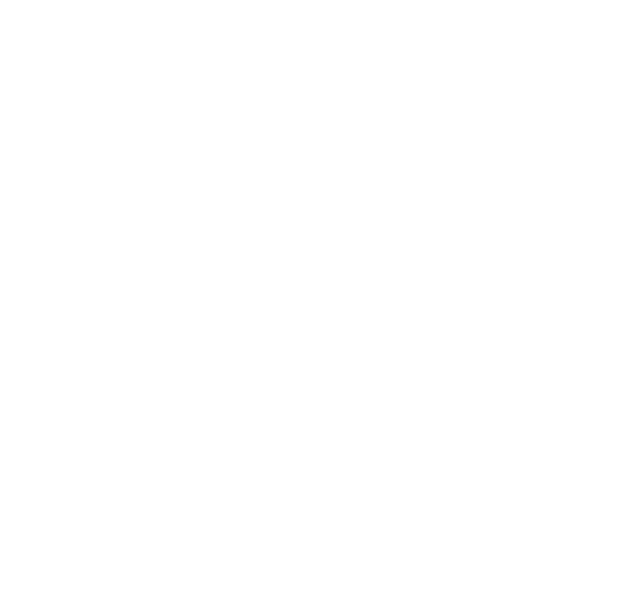
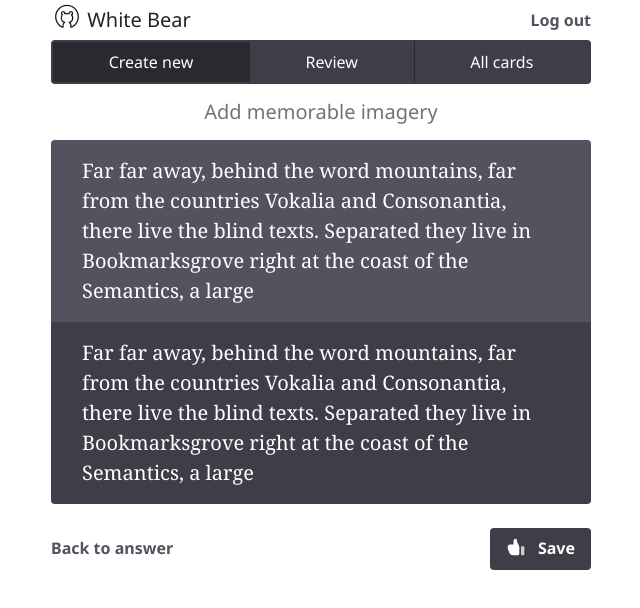
Before and after one commit to TyCoolidge/white-bear-prototype, a plain HTML site: page create-imagery.html in a window 1280 px wide. Shown: the whole page, without its empty margins (319-959 px from the left). Drawn offline with Linux system fonts and the light colour scheme.

Commit message:
More Buttons now work

```diff
--- a/create-imagery.html
+++ b/create-imagery.html
@@ -0,0 +1,102 @@
+<html lang="en">
+   <head>
+      <meta charset="UTF-8" />
+      <meta name="viewport" content="width=device-width, initial-scale=1.0" />
+      <meta http-equiv="X-UA-Compatible" content="ie=edge" />
+      <link rel="stylesheet" href="style/dist.css" />
+      <title>Review Cards</title>
+   </head>
+   <body>
+      <div class="container">
+         <div class="row">
+            <div
+               class="col-12 col-xl-6 offset-xl-3 col-lg-8 offset-lg-2 col-md-10 offset-md-1"
+            >
+               <div>
+                  <img
+                     src="icons/logo-app.svg"
+                     width="32px;"
+                     alt="White Bear Logo"
+                  />
+
+                  <h3 class="d-inline btn-group">White Bear</h3>
+                  <a href="index.html" class="btn btn-link float-right"
+                     >Log out</a
+                  >
+               </div>
+
+               <!--Navigation bar-->
+               <div
+                  class="btn-group nav-bar"
+                  role="navigation"
+                  style="width: 100%;"
+                  aria-label="navigation"
+               >
+                  <a
+                     href="create-answer.html"
+                     type="button"
+                     class="btn btn-secondary tab-active"
+                  >
+                     Create new
+                  </a>
+                  <a
+                     href="review-imagery.html"
+                     type="button"
+                     class="btn btn-secondary tab-separator"
+                  >
+                     Review
+                  </a>
+                  <button type="button" class="btn btn-secondary tab-separator">
+                     All cards
+                  </button>
+               </div>
+
+               <h4 class="my-4 text-center text-muted">
+                  Add memorable imagery
+               </h4>
+
+               <!--TOP CARD FOR FUTURE PAGES-->
+               <div class="mb-5">
+                  <div class="card bg-primary col-md-12">
+                     <div class="card-body" style="color: white;">
+                        Far far away, behind the word mountains, far from the
+                        countries Vokalia and Consonantia, there live the blind
+                        texts. Separated they live in Bookmarksgrove right at
+                        the coast of the Semantics, a large
+                     </div>
+                  </div>
+
+                  <div class="card bg-secondary col-md-12">
+                     <div class="card-body">
+                        Far far away, behind the word mountains, far from the
+                        countries Vokalia and Consonantia, there live the blind
+                        texts. Separated they live in Bookmarksgrove right at
+                        the coast of the Semantics, a large
+                     </div>
+                  </div>
+               </div>
+               <!-- make Button link to next page-->
+               <a
+                  href="create-answer.html"
+                  type="button"
+                  class="btn btn-link"
+                  style="float: left;"
+               >
+                  Back to answer
+               </a>
+               <div class="float-right">
+                  <button type="button" class="btn btn-primary">
+                     <img
+                        src="/icons/thumbs-up.svg"
+                        width="20px"
+                        style="margin-bottom: 5px;"
+                        class="mr-2"
+                     />
+                     Save
+                  </button>
+               </div>
+            </div>
+         </div>
+      </div>
+   </body>
+</html>
--- a/style/style.scss
+++ b/style/style.scss
@@ -5,10 +5,11 @@
 //    font-family: "Fira Sans Medium";
 // }
 // //card titles on landing page
-// h2 {
-//    font-size: 27px;
-//    font-family: $font-family-serif;
-// }
+h2 {
+   font-size: 27px;
+   font-family: $font-family-serif;
+   color: black;
+}
 // //white bear logo text in app
 // h3 {
 //    font-size: 20px;
@@ -20,11 +21,12 @@
 // //    font-family: "Noto Sans Regular";
 // // }
 // //stardard text
-// p {
-//    font-size: 16px;
-//    font-family: "Noto Sans Regular";
-//    text-align: none;
-// }
+p {
+   font-size: 16px;
+   font-family: "Noto Sans Regular";
+   text-align: none;
+   color: black;
+}
 
 // button,
 // a {
@@ -38,6 +40,11 @@
    font-weight: $font-weight-bold;
    border: 0;
 }
+
+.btn-group .btn {
+   font-weight: $font-weight-normal;
+}
+
 .text-brand {
    font-family: $font-family-brand;
 }
@@ -54,6 +61,20 @@
 .btn-outline {
    border-width: 2px;
 }
+
+// .btn-lg {
+//    padding-left: map-get($spacers, 6);
+//    padding-right: map-get($spacers, 6);
+//    padding-top: map-get($spacers, 2);
+//    padding-bottom: map-get($spacers, 2);
+// }
+// .btn-md {
+//    padding-top: map-get($spacers, 2);
+//    padding-bottom: map-get($spacers, 2);
+//    padding-left: map-get($spacers, 4);
+//    padding-right: map-get($spacers, 4);
+// }
+
 .btn-button.btn {
    padding: map-get($map: $spacers, $key: 4);
 }
```
Also changed, not shown: create-answer.html (+11 -14 lines), index.html (+5 -3 lines), review-imagery.html (+4 -6 lines), style/dist.css, 1 other file.
